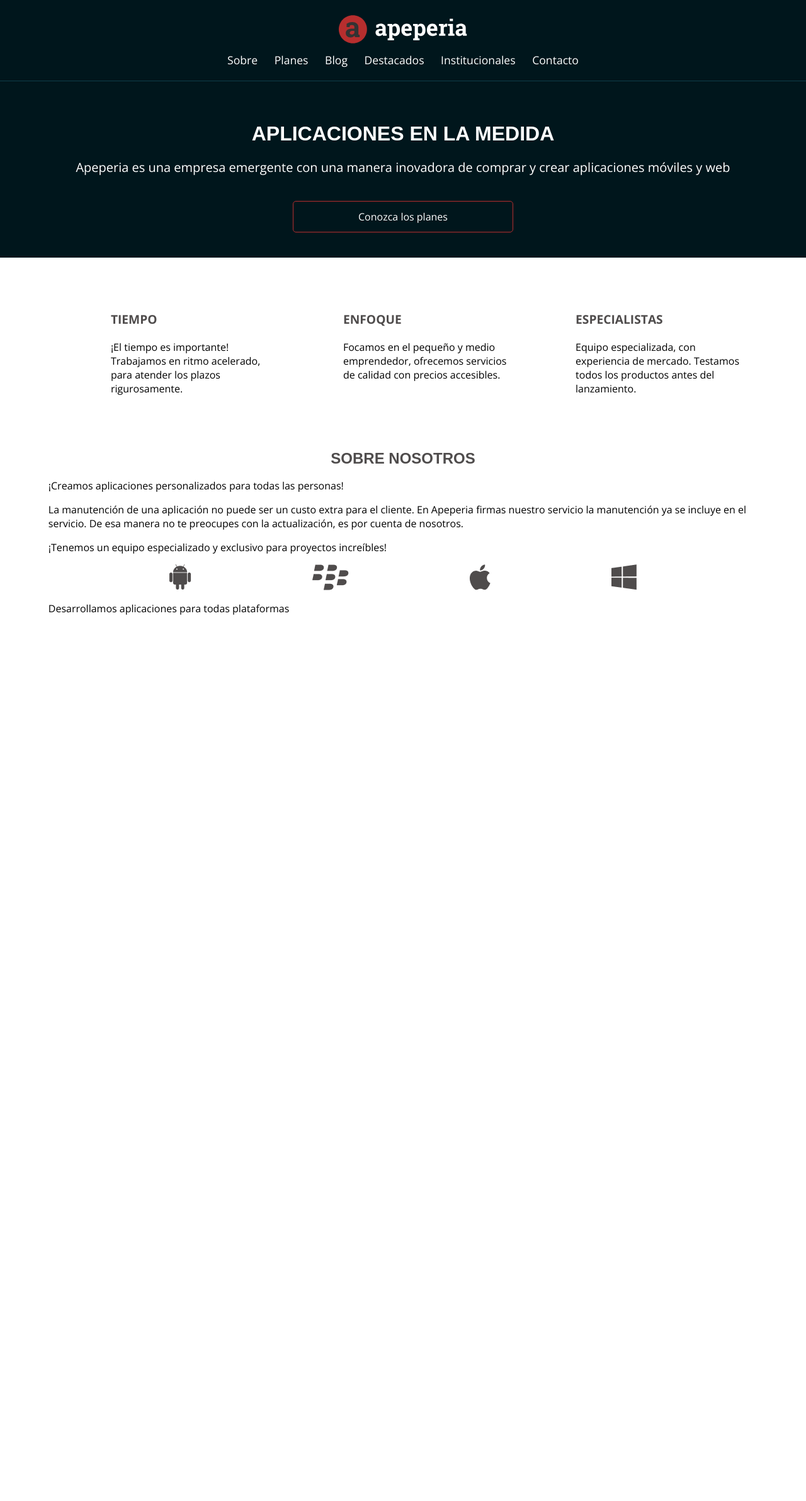
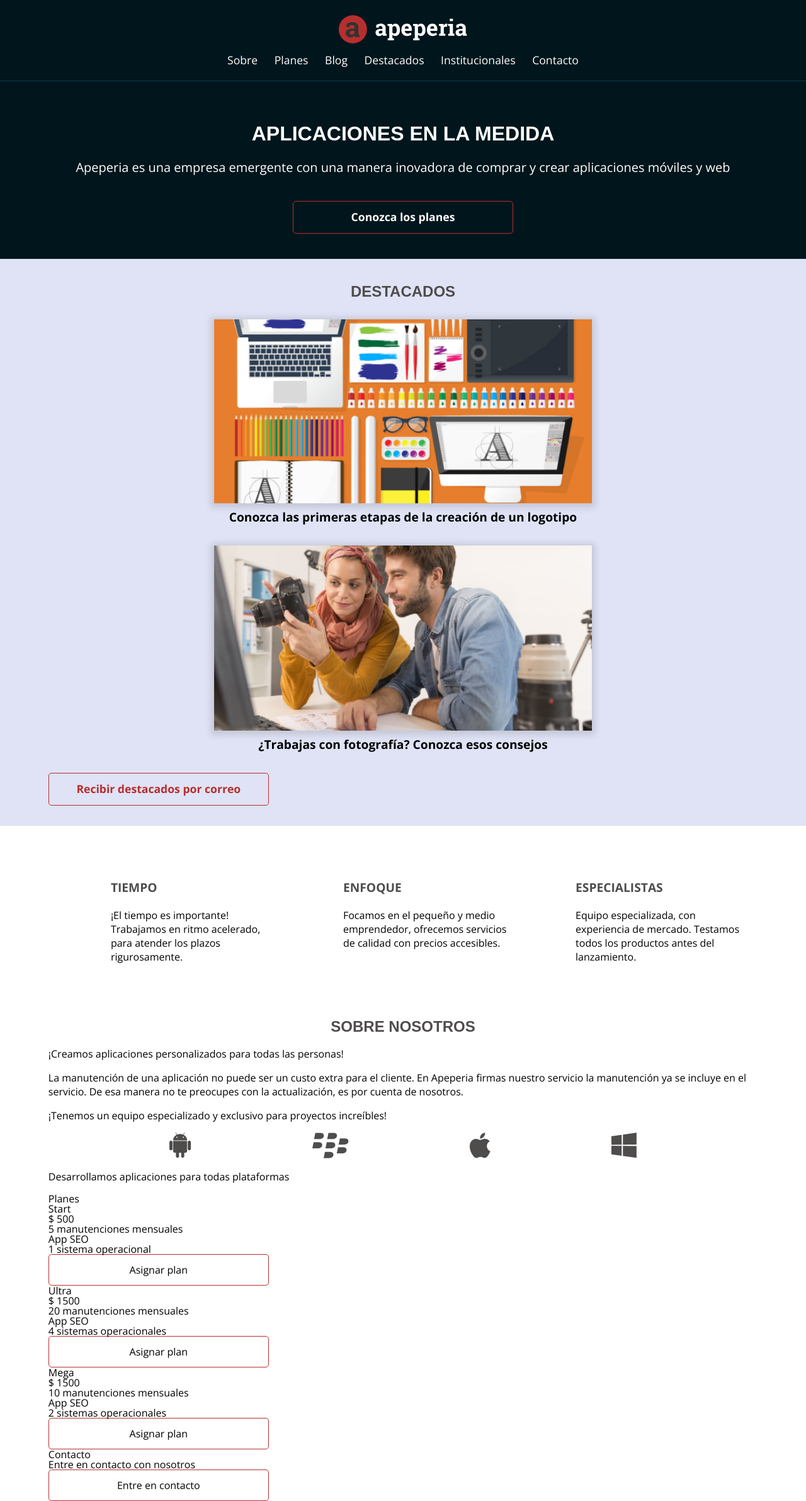
Before and after one commit to BryanAlexis19/ORACLE-FRONTEND, a plain HTML site: page 3 LAYOUT RESPONSIVO/1828-layouts-responsivos/index.html in a window 1280 px wide. Shown: the whole page at 63% size. Before the commit the page ends 993 px from the top, so only its background shows below. Drawn offline with nearby package versions, Linux system fonts and the light colour scheme.

Commit message:
Unidades de medida seccion 3

```diff
--- /dev/null
+++ b/3 LAYOUT RESPONSIVO/1828-layouts-responsivos/css/contacto.css
@@ -0,0 +1,28 @@
+.contacto {
+    display: flex;
+    flex-direction: column;
+    align-items: center;
+
+    text-align: center;
+
+    padding-top: 2rem;
+    padding-bottom: 2rem;
+}
+
+.contacto__titulo {
+    color: var(--fuente-ceniza-oscuro);
+    font-weight: 700;
+    font-size: 1.5rem;
+    font-family: var(--montserrat);
+    text-transform: uppercase;
+    text-align: center;
+
+    margin-bottom: 1.25rem;
+}
+
+.contacto__boton {
+    color: var(--boton-rojo);
+    border-color: var(--boton-rojo);
+    margin-top: 1.25rem;
+
+}
--- /dev/null
+++ b/3 LAYOUT RESPONSIVO/1828-layouts-responsivos/css/destacados.css
@@ -0,0 +1,41 @@
+.destacados {
+    background-color: var(--background-azul-claro);
+    padding-top: 2.5rem;
+    padding-bottom: 2rem;
+}
+
+.destacados__titulo {
+    color: var(--fuente-ceniza-oscuro);
+    font-weight: 700;
+    font-size: 1.5rem;
+    font-family: var(--montserrat);
+    text-transform: uppercase;
+    text-align: center;
+    margin-bottom: 2rem;
+}
+
+.destacados__panel {
+    display: flex;
+    flex-direction: column;
+    align-items: center;
+    margin-bottom: 2rem;
+}
+
+.destacados__panel-imagen {
+    width: 100vw;
+    max-width: 600px;
+    box-shadow: 0 2px 10px 5px #00000020;
+    margin-bottom: 0.5rem;
+}
+
+.destacados__panel-texto {
+    font-weight: 700;
+    font-size: 1.2rem;
+    line-height: normal;
+}
+
+.destacados__boton {
+    color: var(--boton-rojo);
+    font-weight: bolder;
+    font-size: 1.1rem;
+}
--- a/3 LAYOUT RESPONSIVO/1828-layouts-responsivos/css/llamada.css
+++ b/3 LAYOUT RESPONSIVO/1828-layouts-responsivos/css/llamada.css
@@ -30,4 +30,6 @@
 
 .llamada__boton {
     width: 100%;
+    font-weight: bolder;
+    font-size: 1.1rem;
 }
--- a/3 LAYOUT RESPONSIVO/1828-layouts-responsivos/index.html
+++ b/3 LAYOUT RESPONSIVO/1828-layouts-responsivos/index.html
@@ -15,6 +15,7 @@
     <link rel="stylesheet" href="./css/llamada.css">
     <link rel="stylesheet" href="./css/diferenciales.css">
     <link rel="stylesheet" href="./css/sobre-nosotros.css">
+    <link rel="stylesheet" href="./css/destacados.css">
 
     <title>Apeperia</title>
 </head>
@@ -41,19 +42,42 @@
             </p>
             <a href="#" class="llamada__boton boton">Conozca los planes</a>
         </section>
+
+        <!-- DESTACADOS -->
+        <section class="destacados container">
+            <h2 class="destacados__titulo">DESTACADOS</h2>
+            <a href="">
+                <figure class="destacados__panel">
+                    <img src="img/empezando-a-crear-logo.png" alt="" class="destacados__panel-imagen">
+                    <figurC class="destacados__panel-texto">Conozca las primeras etapas de la creación de un logotipo</figurC>
+                </figure>
+            </a>
+            <a href="">
+                <figure class="destacados__panel">
+                    <img src="img/sugestiones-fotografias.png" alt="" class="destacados__panel-imagen">
+                    <figC class="destacados__panel-texto">¿Trabajas con fotografía? Conozca esos consejos</figC>
+                </figure>
+            </a>
+            <a href="#" class="destacados__boton boton">Recibir destacados por correo</a>
+        </section>
+        <!-- FIN DESTACADOS -->
+        <!-- INICIO DIFERENCIALES -->
         <section class="diferenciales container">
             <ul class="diferenciales__lista">
                 <li class="diferenciales__item">
                     <h2 class="item__titulo">Tiempo</h2>
-                    <p class="item__texto">¡El tiempo es importante! Trabajamos en ritmo acelerado, para atender los plazos rigurosamente.</p>
+                    <p class="item__texto">¡El tiempo es importante! Trabajamos en ritmo acelerado, para atender los
+                        plazos rigurosamente.</p>
                 </li>
                 <li class="diferenciales__item">
                     <h2 class="item__titulo">Enfoque</h2>
-                    <p class="item__texto">Focamos en el pequeño y medio emprendedor, ofrecemos servicios de calidad con precios accesibles.</p>
+                    <p class="item__texto">Focamos en el pequeño y medio emprendedor, ofrecemos servicios de calidad con
+                        precios accesibles.</p>
                 </li>
                 <li class="diferenciales__item">
                     <h2 class="item__titulo">Especialistas</h2>
-                    <p class="item__texto">Equipo especializada, con experiencia de mercado. Testamos todos los productos antes del lanzamiento.</p>
+                    <p class="item__texto">Equipo especializada, con experiencia de mercado. Testamos todos los
+                        productos antes del lanzamiento.</p>
                 </li>
             </ul>
         </section>
@@ -80,6 +104,46 @@
                 <p class="sobre_nosotros__texto">Desarrollamos aplicaciones para todas plataformas</p>
             </div>
         </section>
+        <section class="planes container">
+            <h2 class="planes__titulo">Planes</h2>
+            <ul class="planes__tarjetas">
+                <li class="tarjetas tarjetas--start">
+                    <h3 class="tarjetas__titulo">Start</h3>
+                    <articule class="tarjetas__contenido">
+                        <p class="tarjetas__precio"><em>$ 500</em></p>
+                        <p class="tarjetas__texto">5 manutenciones mensuales</p>
+                        <p class="tarjetas__texto">App SEO</p>
+                        <p class="tarjetas__texto">1 sistema operacional</p>
+                        <a href="#" class="tarjetas__boton tarjetas__boton--start boton">Asignar plan</a>
+                    </articule>
+                </li>
+                <li class="tarjetas tarjetas--ultra">
+                    <h3 class="tarjetas__titulo">Ultra</h3>
+                    <articule class="tarjetas__contenido">
+                        <p class="tarjetas__precio"><em>$ 1500</em></p>
+                        <p class="tarjetas__texto">20 manutenciones mensuales</p>
+                        <p class="tarjetas__texto">App SEO</p>
+                        <p class="tarjetas__texto">4 sistemas operacionales</p>
+                        <a href="#" class="tarjetas__boton tarjetas__boton--ultra boton">Asignar plan</a>
+                    </articule>
+                </li>
+                <li class="tarjetas tarjetas--mega">
+                    <h3 class="tarjetas__titulo">Mega</h3>
+                    <articule class="tarjetas__contenido">
+                        <p class="tarjetas__precio"><em>$ 1500</em></p>
+                        <p class="tarjetas__texto">10 manutenciones mensuales</p>
+                        <p class="tarjetas__texto">App SEO</p>
+                        <p class="tarjetas__texto">2 sistemas operacionales</p>
+                        <a href="#" class="tarjetas__boton tarjetas__boton--mega boton">Asignar plan</a>
+                    </articule>
+                </li>
+            </ul>
+        </section>
+        <section class="contacto container">
+            <h2 class="contacto__titulo">Contacto</h2>
+            <p>Entre en contacto con nosotros</p>
+            <a href="#" class="contacto_boton boton">Entre en contacto</a>
+        </section>
     </main>
 </body>
 
```
Also changed, not shown: 3 LAYOUT RESPONSIVO/1828-layouts-responsivos/css/institucional.css (added, +54 -0 lines).
